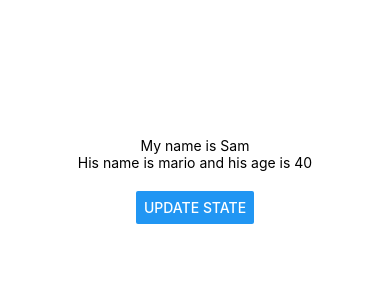
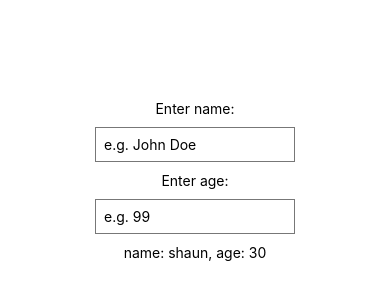
Before and after one commit to Sam44323/task_resolver_react_native_expo, a React Native app: screen / in a window 390 px wide. Shown: the part 242-542 px from the top of the page. Built offline with nearby package versions, Linux system fonts and the light colour scheme.

Commit message:
add: added mutator for inputs

```diff
--- a/App.tsx
+++ b/App.tsx
@@ -1,24 +1,29 @@
 import React, { useState } from "react";
-import { StyleSheet, Text, View, Button } from "react-native";
+import { StyleSheet, Text, View, TextInput } from "react-native";
 
 export default function App() {
-  const [name, setName] = useState("Sam");
-  const [person, setPerson] = useState({ name: "mario", age: 40 });
-
-  const clickHandler = () => {
-    setName("chun-li");
-    setPerson({ name: "luigi", age: 45 });
-  };
+  const [name, setName] = useState("shaun");
+  const [age, setAge] = useState("30");
 
   return (
     <View style={styles.container}>
-      <Text>My name is {name}</Text>
+      <Text>Enter name:</Text>
+      <TextInput
+        placeholder="e.g. John Doe"
+        style={styles.input}
+        onChangeText={(value) => setName(value)}
+      />
+
+      <Text>Enter age:</Text>
+      <TextInput
+        placeholder="e.g. 99"
+        style={styles.input}
+        onChangeText={(value) => setAge(value)}
+      />
+
       <Text>
-        His name is {person.name} and his age is {person.age}
+        name: {name}, age: {age}
       </Text>
-      <View style={styles.buttonContainer}>
-        <Button title="update state" onPress={clickHandler} />
-      </View>
     </View>
   );
 }
@@ -30,7 +35,11 @@
     alignItems: "center",
     justifyContent: "center",
   },
-  buttonContainer: {
-    marginTop: 20,
+  input: {
+    borderWidth: 1,
+    borderColor: "#777",
+    padding: 8,
+    margin: 10,
+    width: 200,
   },
 });
```
